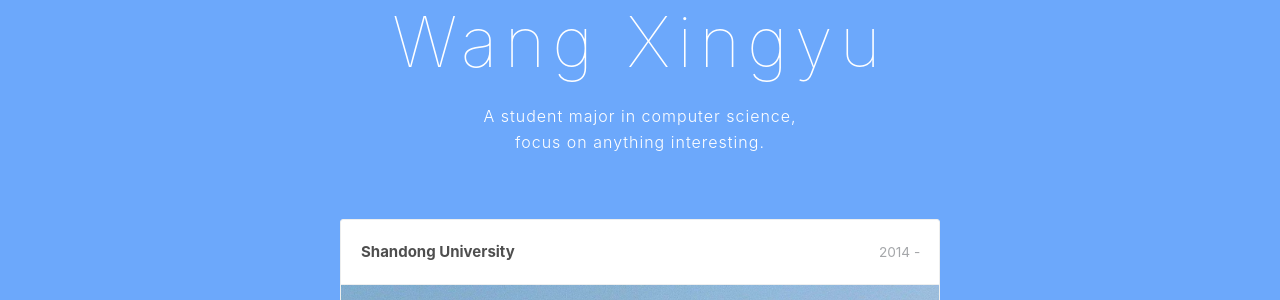
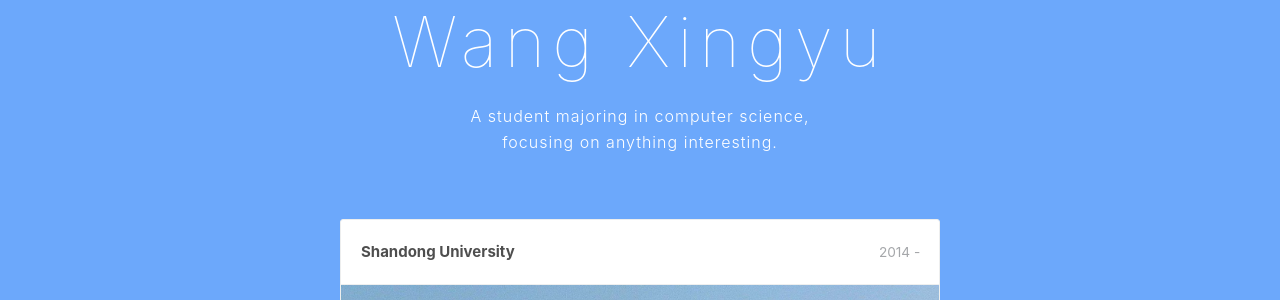
Before and after one commit to wxyMoscow/wxymoscow.github.com, a Jekyll site: the page built from portfolio/index.html, in a window 1280 px wide. Shown: the part 281-581 px from the top of the page. Built offline with Jekyll 4.4.1, drawn with Linux system fonts in a browser that asks for light colours; nearby versions of some CDN libraries; comment, search, counter and statistics services are not loaded.

Commit message:
adjust portfolio

```diff
--- a/portfolio/index.html
+++ b/portfolio/index.html
@@ -18,8 +18,8 @@ layout: default
 			<header>
 				<img width="190" height="190" src="images/wxy2.jpg">
 				<h1>Wang Xingyu</h1>
-				<p>A student major in computer science,<br>
-					focus on anything interesting.</p>
+				<p>A student majoring in computer science,<br>
+					focusing on anything interesting.</p>
 			</header>
 			<div class="main">
 				<ul class="cbp_tmtimeline">
```
